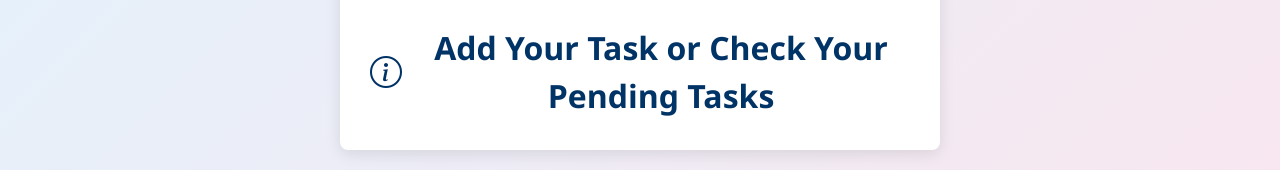
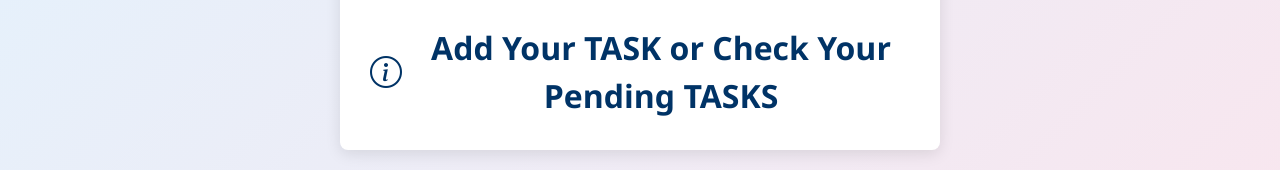
Before and after one commit to Sathwik-45/taskmanager, a plain HTML site: page frontend/index.html in a window 1280 px wide. Shown: the part 307-477 px from the top of the page. Drawn offline with nearby package versions, Linux system fonts and the light colour scheme; no server answers.

Commit message:
index.htmi

```diff
--- a/frontend/index.html
+++ b/frontend/index.html
@@ -148,7 +148,7 @@
         <i class="bi bi-journal-check home-icon"></i>
         <div class="home-text">
           <i class="bi bi-info-circle"></i>
-          Add Your Task or Check Your Pending Tasks
+          Add Your TASK or Check Your Pending TASKS
         </div>
       </div>
     </section>
```
